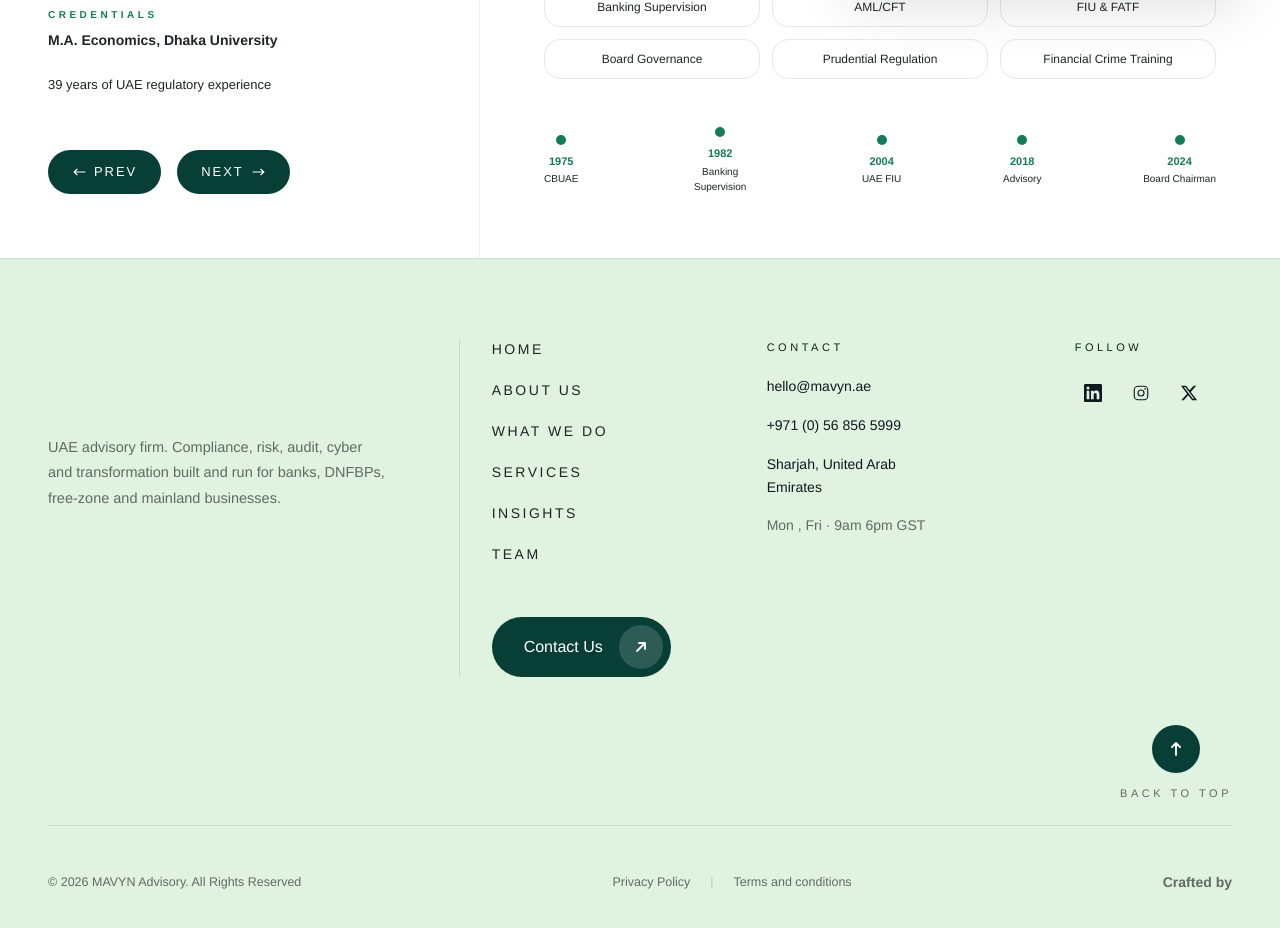
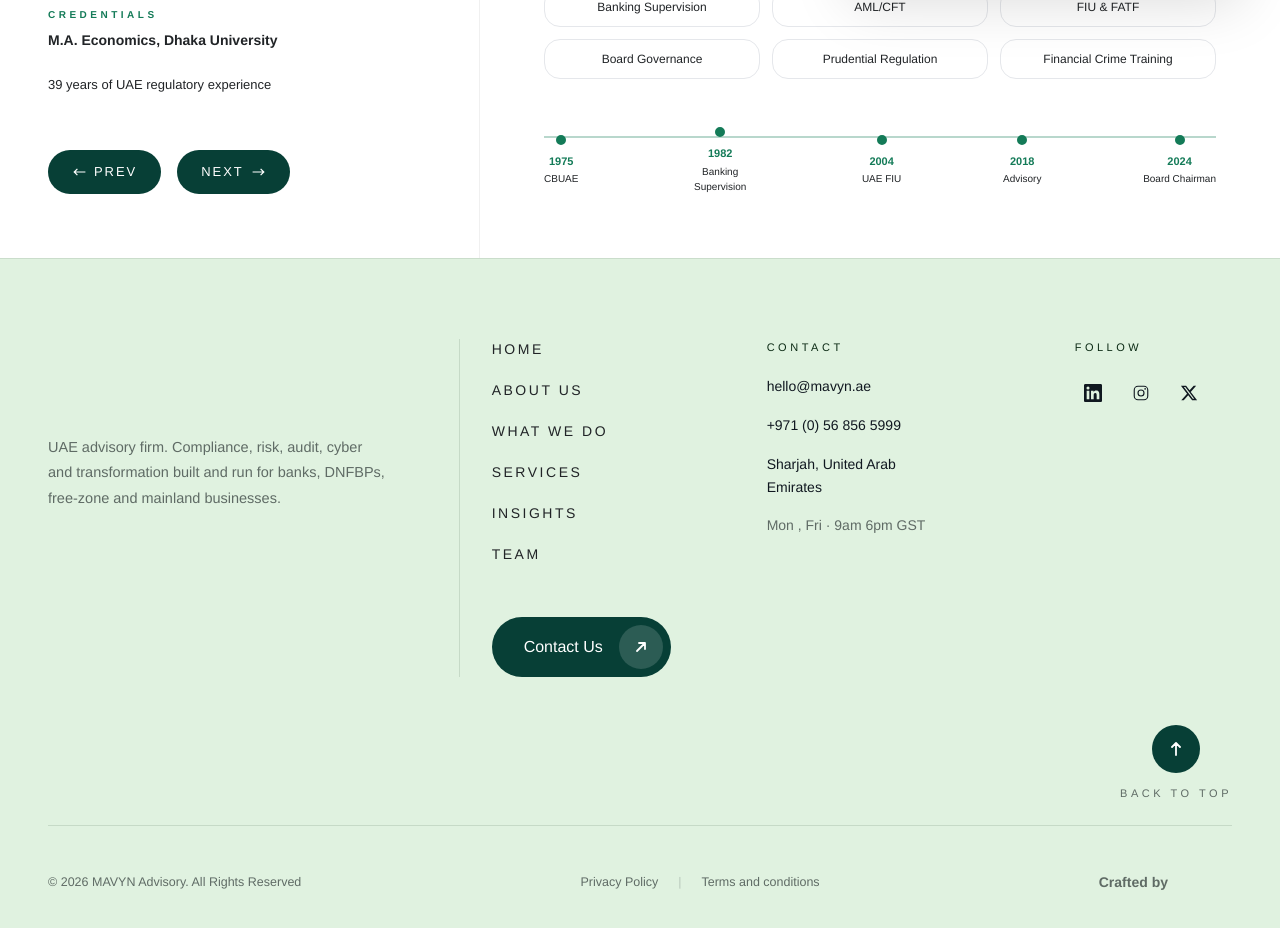
Before and after one commit to connectsonuabraham-web/mavyn.ae, a Next.js app: page /team/ahmed-ismet in a window 1280 px wide. Shown: the part 780-1708 px from the top of the page. Built offline with nearby package versions, Linux system fonts and the light colour scheme; no server answers; grey boxes are pictures that could not be loaded.

Commit message:
fix: restore profile timeline connecting line, keep insight card pill text dark green in dark mode

```diff
--- a/src/app/team/[slug]/ProfilePageClient.tsx
+++ b/src/app/team/[slug]/ProfilePageClient.tsx
@@ -333,7 +333,7 @@
               className="mt-12"
             >
               <div className="relative flex items-center justify-between">
-                <span className="absolute top-[9px] left-0 right-0 h-[2px] bg-cyan-brand/30" />
+                <span className="absolute top-[9px] left-0 right-0 h-[2px]" style={{ background: "rgba(20, 123, 88, 0.3)" }} />
                 {profile.timeline.map((item, i) => (
                   <div key={i} className="group/dot relative flex flex-col items-center z-10 cursor-pointer">
                     <span className="block w-[10px] h-[10px] rounded-full bg-cyan-brand border-2 border-cyan-brand transition-all duration-300 group-hover/dot:scale-150 group-hover/dot:shadow-[0_0_12px_rgba(20,123,88,0.6)]" />
--- a/src/components/InsightCard.tsx
+++ b/src/components/InsightCard.tsx
@@ -53,7 +53,7 @@
             }}
           />
           <div
-            className="absolute top-4 left-4 flex items-center gap-2 px-3 py-1.5 rounded-full"
+            className="absolute top-4 left-4 flex items-center gap-2 px-3 py-1.5 rounded-full card-white"
             style={{ background: "#90D890" }}
           >
             <span className="block w-[6px] h-[6px] rotate-45" style={{ background: "#073F36" }} />
```
Also changed, not shown: 189 other files (tests, documents, lock files or other folders).
